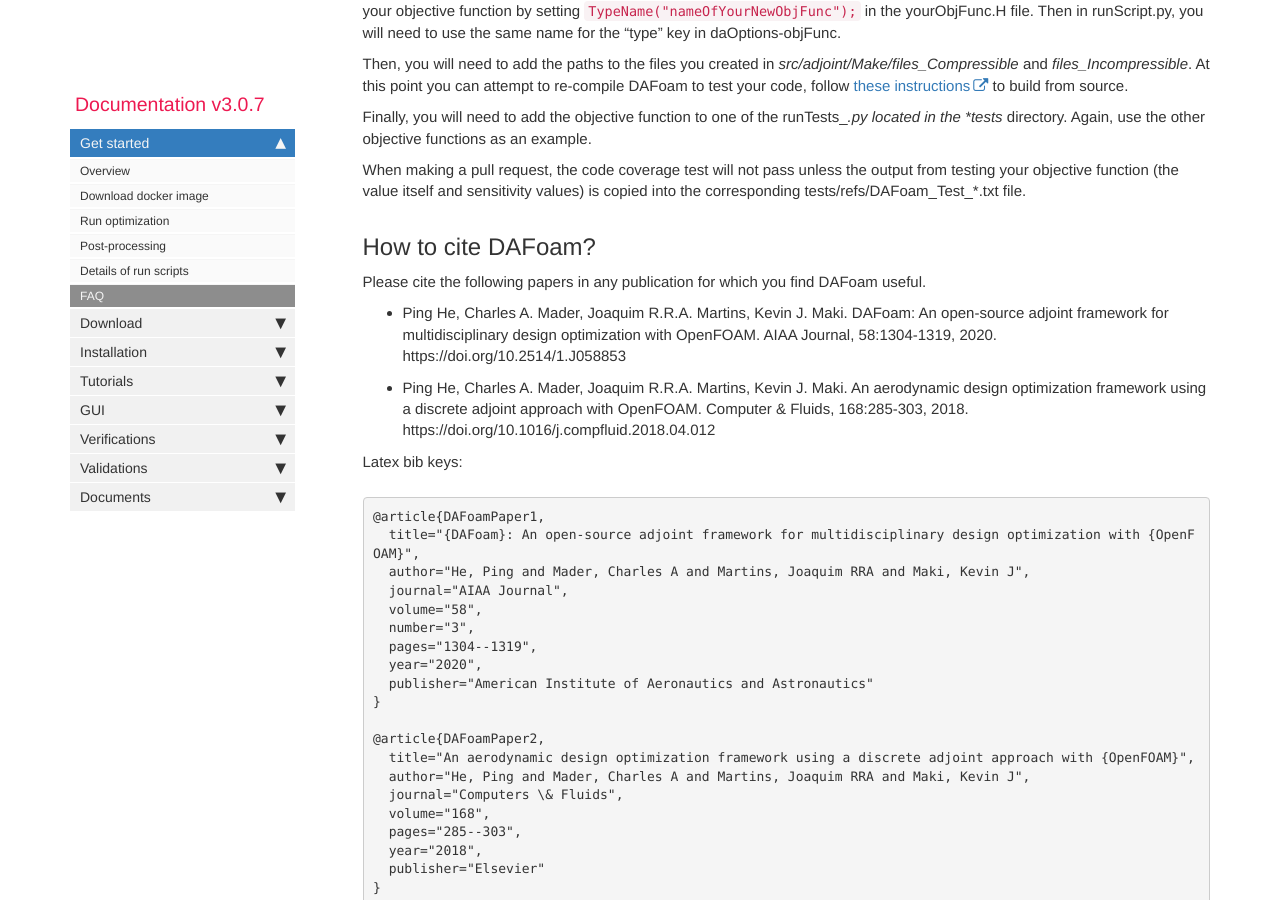
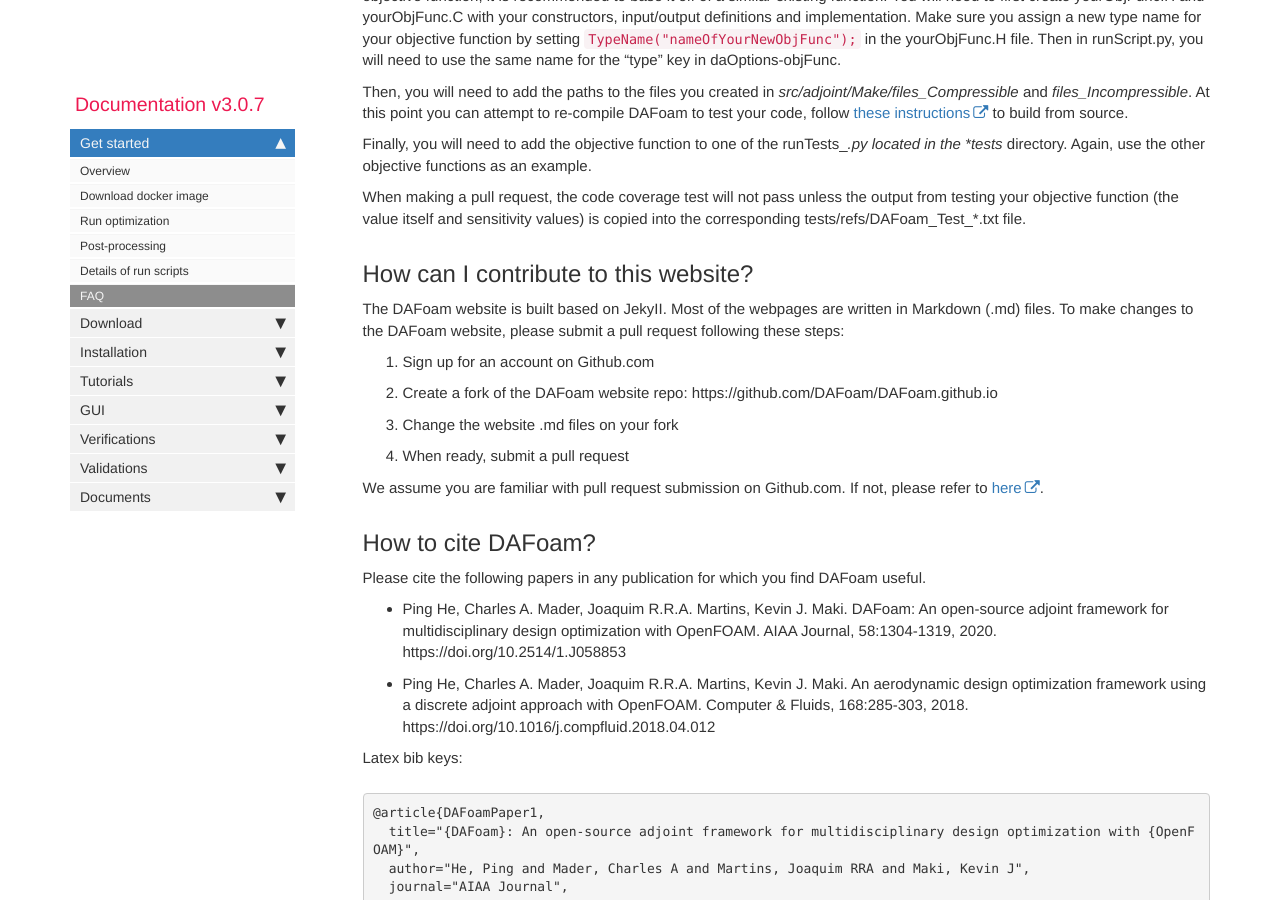
Before and after one commit to DAFoam/DAFoam.github.io, a Jekyll site: the page built from pages/mydoc/mydoc_get_started_faq.md, in a window 1280 px wide and 900 px high, scrolled down 8286 px. Built offline with Jekyll 4.4.1, drawn with Linux system fonts in a browser that asks for light colours; comment, search, counter and statistics services are not loaded; some of the changed text lies outside the part shown.

Commit message:
content update

```diff
--- a/pages/mydoc/mydoc_get_started_faq.md
+++ b/pages/mydoc/mydoc_get_started_faq.md
@@ -7,7 +7,7 @@ permalink: mydoc_get_started_faq.html
 folder: mydoc
 ---
 
-The following are some frequently asked questions (FAQ) for the NACA0012 airfoil and other tutorials. If you have more questions, please post them to [DAFoam Github Discussions](https://github.com/mdolab/dafoam/discussions).
+The following are some frequently asked questions (FAQ) for DAFoam. If you have more questions, please post them to [DAFoam Github Discussions](https://github.com/mdolab/dafoam/discussions).
 
 ## Where can I find all supported parameters and their default values for the daOption dictionary in runScript.py?
 
@@ -225,6 +225,17 @@ Finally, you will need to add the objective function to one of the runTests_*.py
 
 When making a pull request, the code coverage test will not pass unless the output from testing your objective function (the value itself and sensitivity values) is copied into the corresponding tests/refs/DAFoam_Test_*.txt file.
 
+## How can I contribute to this website?
+
+The DAFoam website is built based on JekyII. Most of the webpages are written in Markdown (.md) files. To make changes to the DAFoam website, please submit a pull request following these steps:
+
+1. Sign up for an account on Github.com
+2. Create a fork of the DAFoam website repo: https://github.com/DAFoam/DAFoam.github.io
+3. Change the website .md files on your fork
+4. When ready, submit a pull request
+
+We assume you are familiar with pull request submission on Github.com. If not, please refer to [here](https://docs.github.com/en/pull-requests/collaborating-with-pull-requests/proposing-changes-to-your-work-with-pull-requests/creating-a-pull-request).
+
 ## How to cite DAFoam?
 
 Please cite the following papers in any publication for which you find DAFoam useful.
```
